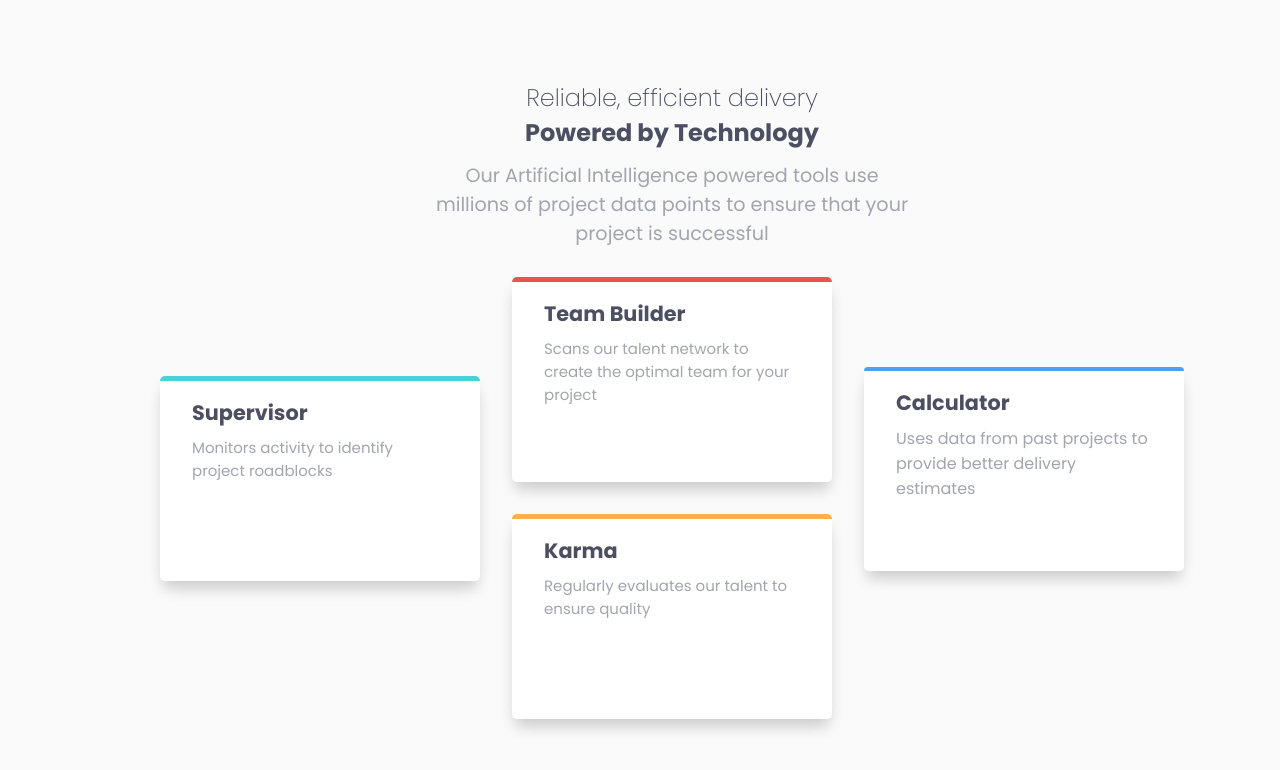
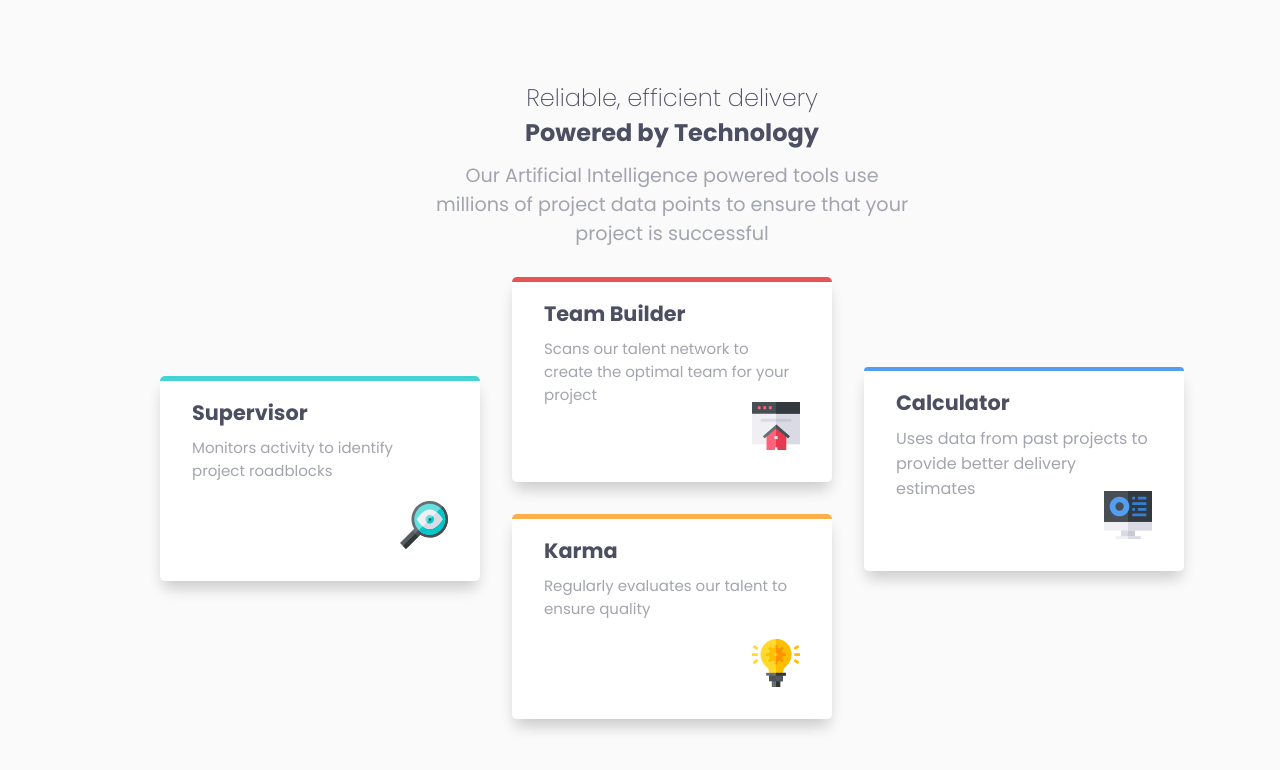
Before and after one commit to ioddgamers/four-card-feature-section, a plain HTML site: page index.html in a window 1280 px wide. Shown: the top 770 px of the page. Drawn offline with Linux system fonts and the light colour scheme.

Commit message:
Update index.html

```diff
--- a/index.html
+++ b/index.html
@@ -4,7 +4,7 @@
   <meta charset="UTF-8">
   <meta name="viewport" content="width=device-width, initial-scale=1.0"> <!-- displays site properly based on user's device -->
 
-  <link rel="icon" type="image/png" sizes="32x32" href="./images/favicon-32x32.png">
+  <link rel="icon" type="image/png" sizes="32x32" href="images/favicon-32x32.png">
   <link rel="stylesheet" href="style.css">
 
   <title>Frontend Mentor | Four card feature section</title>
@@ -31,7 +31,7 @@
         <div class="supervisor-card-section-container">
           <h3>Supervisor</h3>
         <p>Monitors activity to identify project roadblocks</p>
-        <img src="/four-card-feature-section-master/images/icon-supervisor.svg" alt="">
+        <img src="images/icon-supervisor.svg" alt="">
         </div>
 
       </section>
@@ -43,7 +43,7 @@
         <div class="team-builder-card-section-container">
         <h3>Team Builder</h3>
         <p>Scans our talent network to create the optimal team for your project</p>
-        <img src="/four-card-feature-section-master/images/icon-team-builder.svg" alt="">
+        <img src="images/icon-team-builder.svg" alt="">
         </div>
       </section>
 
@@ -54,7 +54,7 @@
         <div class="karma-card-section-container">
           <h3>Karma</h3>
           <p> Regularly evaluates our talent to ensure quality</p>
-          <img src="/four-card-feature-section-master/images/icon-karma.svg" alt="">
+          <img src="images/icon-karma.svg" alt="">
         </div>
       </section>
 
@@ -65,7 +65,7 @@
         <div class="calculator-card-section-container">
           <h3>Calculator</h3>
           <p>Uses data from past projects to provide better delivery estimates</p>
-          <img src="/four-card-feature-section-master/images/icon-calculator.svg" alt="">
+          <img src="images/icon-calculator.svg" alt="">
         </div>
       </section>
 
```
